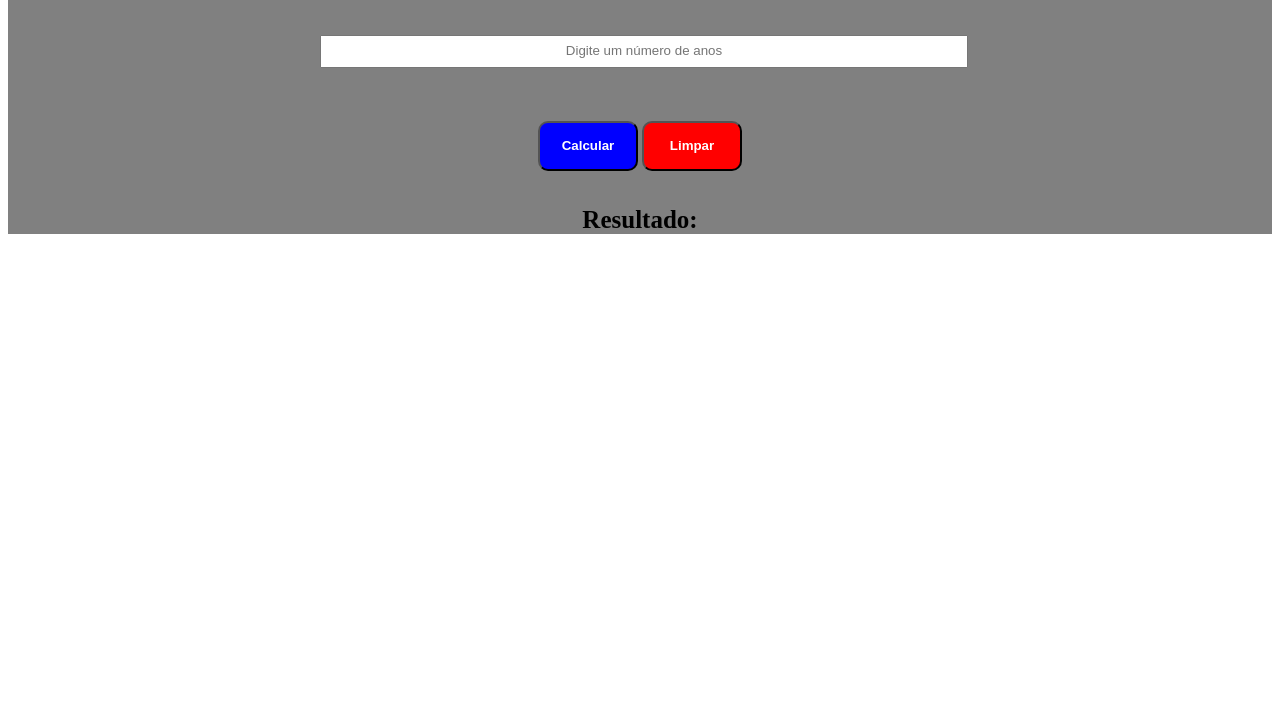
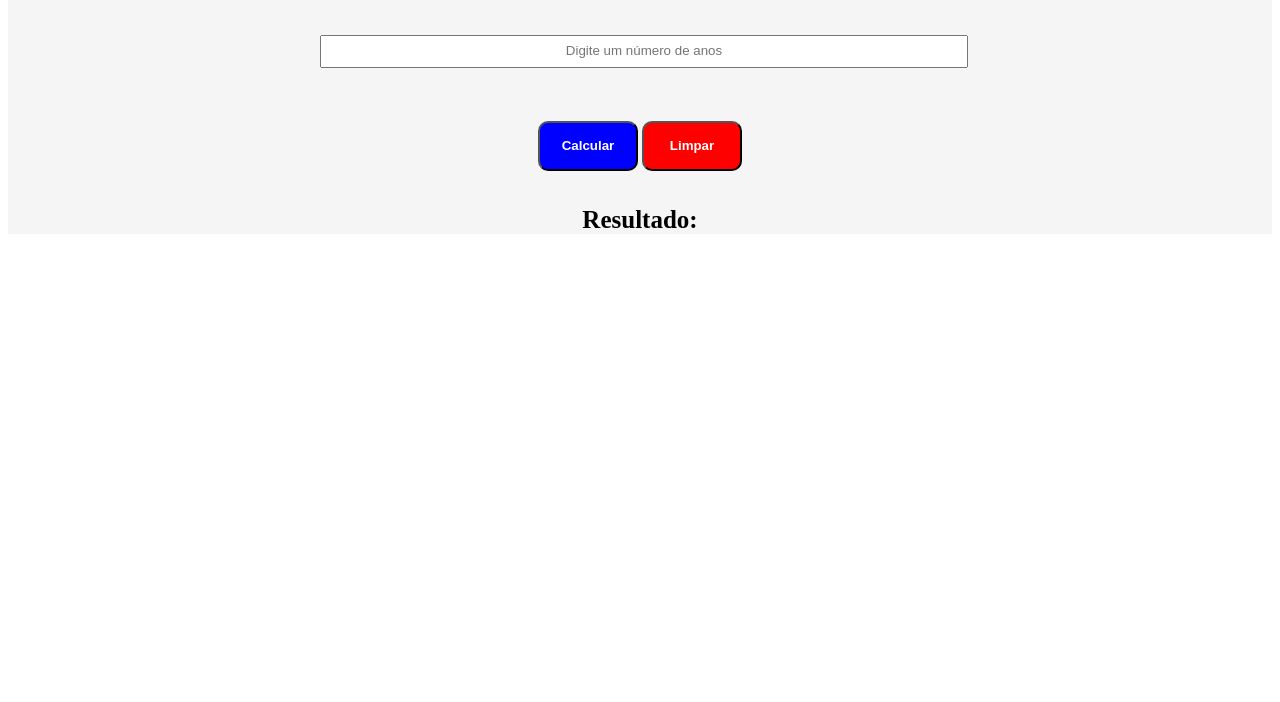
Before and after one commit to RyuZypher/PrimeiroSite, a plain HTML site: page index.html in a window 1280 px wide. Shown: the part 98-800 px from the top of the page. Drawn offline with Linux system fonts and the light colour scheme.

Commit message:
Mais um commit

```diff
--- a/index.html
+++ b/index.html
@@ -11,7 +11,7 @@
 	</head>
 
 	<body>
-		<div style="background-color: gray;">
+		<div class="divPrincipal">
 			<h3>Conversor de Anos em Dias</h3>
 			<div>
 				<div class="inputclass">
--- a/style.css
+++ b/style.css
@@ -1,3 +1,7 @@
+h1 {
+    text-shadow: 2px, 2px;
+}
+
 h3
 {
     text-align: center;
@@ -20,6 +24,10 @@ div > *
 {
     margin-top: 25px;
     margin-bottom: 10px;
+}
+
+.divPrincipal {
+    background-color: whitesmoke;
 }
 
 button
```
Also changed, not shown: 1 other file.
